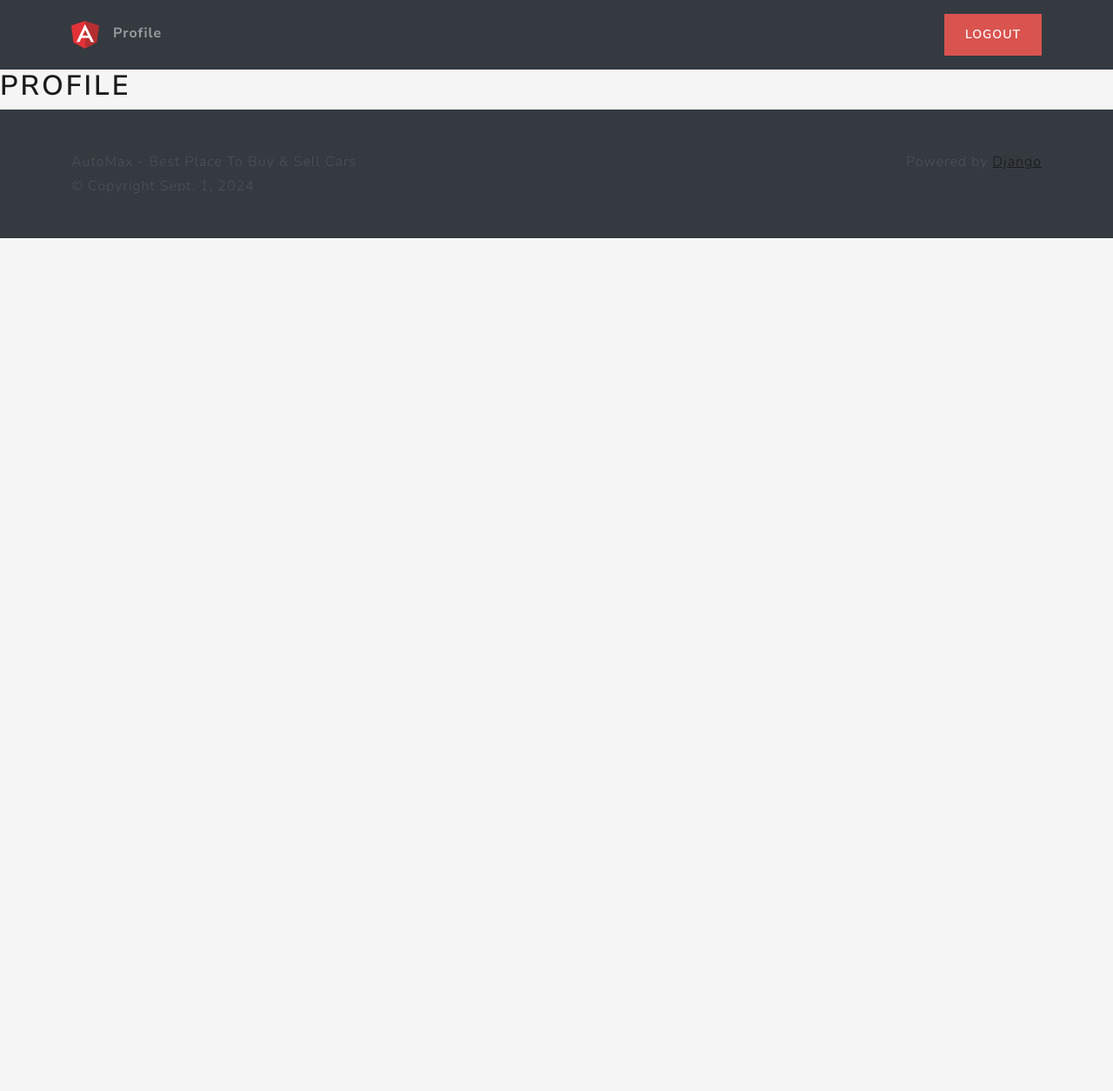
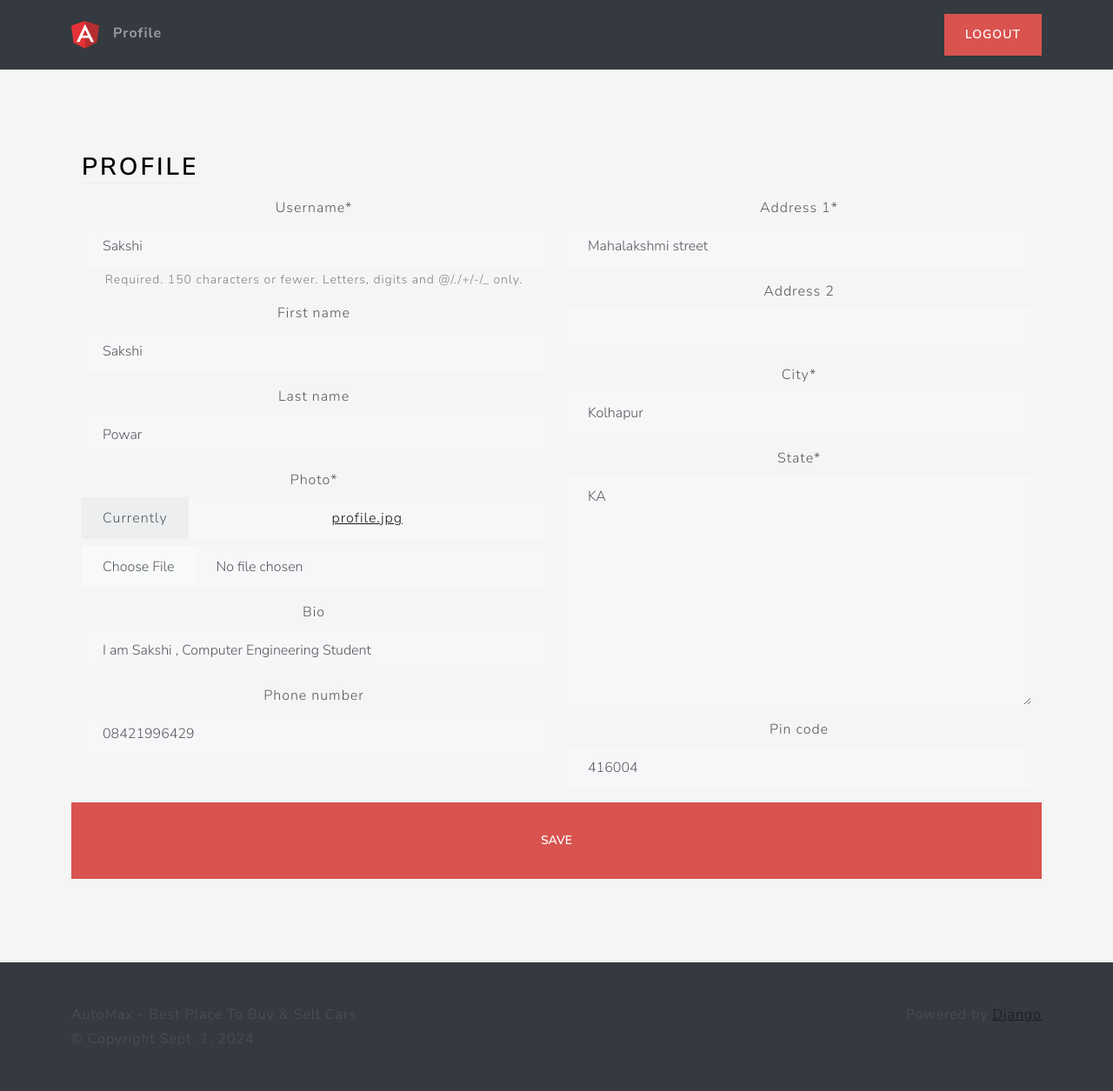
Before and after one commit to sakshipowar1612/AutoXchange, a Django app: page /profile/ in a window 1280 px wide. Shown: the whole page at 87% size. Before the commit the page ends 274 px from the top, so only its background shows below. Run offline with Django 5.2, Linux system fonts and the light colour scheme; a user stored in the database is signed in; data comes from the database, SQL or seed files in the repository; some libraries are stand-ins or nearby versions.

Commit message:
lecture 79: Displaying Data within forms

```diff
--- a/src/users/forms.py
+++ b/src/users/forms.py
@@ -1,6 +1,21 @@
 from django import forms
-from .models import Location
+from .models import Location, Profile
 from localflavor.in_.forms import INZipCodeField
+from .models import User
+
+class UserForm(forms.ModelForm):
+
+    class Meta:
+        #we can view it wouldn't able to change it.
+        username = forms.CharField(disabled=True)
+        model = User
+        fields = ('username', 'first_name', 'last_name')
+
+class ProfileForm(forms.ModelForm):
+
+    class Meta:
+        model = Profile
+        fields = ('photo', 'bio', 'phone_number')
 
 class LocationForm(forms.ModelForm):
     address_1 = forms.CharField(required=True)
--- a/src/users/templates/views/profile.html
+++ b/src/users/templates/views/profile.html
@@ -2,8 +2,68 @@
 {% load static %}
 {% load crispy_forms_tags %}
 
-
-
 {% block 'body' %}
-<h1>Profile</h1>
+<div class="container-fluid text-center py-5">
+    <div class="container px-4 py-5" id="hanging-icons">
+        <div class="row g-4">
+            <div class="col d-flex align-items-start">
+                <div>
+                    <h2 class="mb-3 border-bottom" style="color: black">Profile</h2>
+                </div>
+            </div>
+        </div>
+        <form action="" method="post" enctype="multipart/form-data">
+            {% csrf_token %}
+            <div class="row">
+                <div class="col-6">
+                    {{ user_form|crispy }}
+                    {{ profile_form|crispy }}
+                </div>
+                <div class="col-6">
+                    {{ location_form|crispy }}
+                </div>
+                <br>
+                <button class="btn btn-lg btn-danger" type="submit" value="Submit">Save</button>
+            </div>
+        </form>
+    </div>
+    {% comment %} <div class="container px-4">
+        <div class="row g-4 py-5">
+            <div class="col d-flex align-items-start">
+                <div>
+                    <h2 class="mb-3 border-bottom" style="color: black">Your Listings</h2>
+                </div>
+            </div>
+        </div>
+        <table class="table table-hover">
+            <tbody>
+                {% for listing in user_listings %}
+                <tr>
+                    <td>{{ listing.id }}</td>
+                    <td>{{listing.model }}</td>
+                </tr>
+                {% endfor %}
+            </tbody>
+        </table>
+    </div>
+    <div class="container px-4">
+        <div class="row g-4 py-5">
+            <div class="col d-flex align-items-start">
+                <div>
+                    <h2 class="mb-3 border-bottom" style="color: black">Liked Listings</h2>
+                </div>
+            </div>
+        </div>
+        <table class="table table-hover">
+            <tbody>
+                {% for liked_listing in user_liked_listings %}
+                <tr>
+                    <td>{{ liked_listing.listing.model }}</td>
+                    <td>{{ liked_listing.like_date }}</td>
+                </tr>
+                {% endfor %}
+            </tbody>
+        </table>
+    </div> {% endcomment %}
+</div>
 {% endblock %}
--- a/src/users/views.py
+++ b/src/users/views.py
@@ -7,6 +7,10 @@ from django.contrib.auth.decorators import login_required
 from django.utils.decorators import method_decorator
 from django.contrib import messages
 from django.views import View
+from .forms import UserForm, ProfileForm, LocationForm
+
+
+
 # Create your views here.
 def login_view(request):
     if request.method == 'POST':
@@ -52,8 +56,13 @@ class RegisterView(View):
             messages.error(request, f'An error occured trying to register')
             return render(request, 'views/register.html', {'register_form': register_form})
 
+
 @method_decorator(login_required, name='dispatch')
 class ProfileView(View):
 
     def get(self, request):
-        return render(request, 'views/profile.html', {})
+        user_form = UserForm(instance=request.user)
+        profile_form = ProfileForm(instance=request.user.profile)
+        location_form = LocationForm(instance=request.user.profile.location)
+        return render(request, 'views/profile.html', {'user_form': user_form,
+                                                       'profile_form': profile_form, 'location_form': location_form})
```
